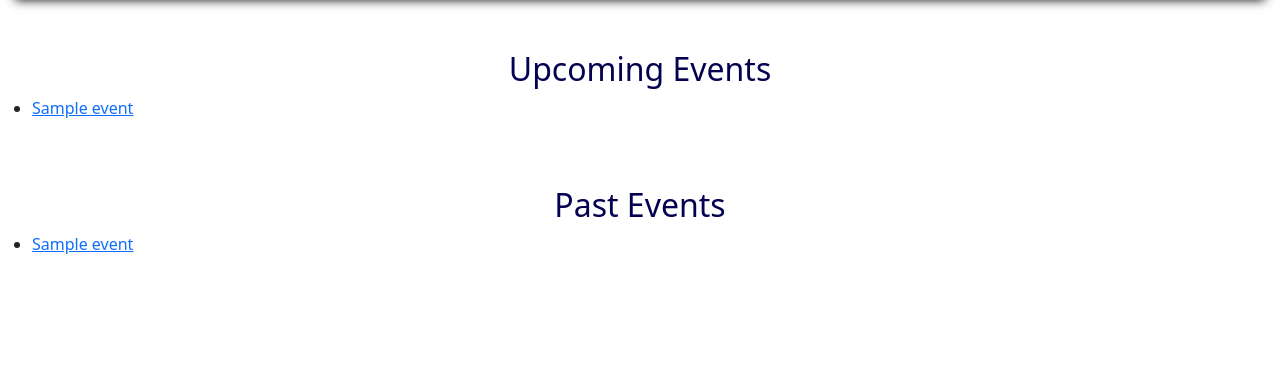
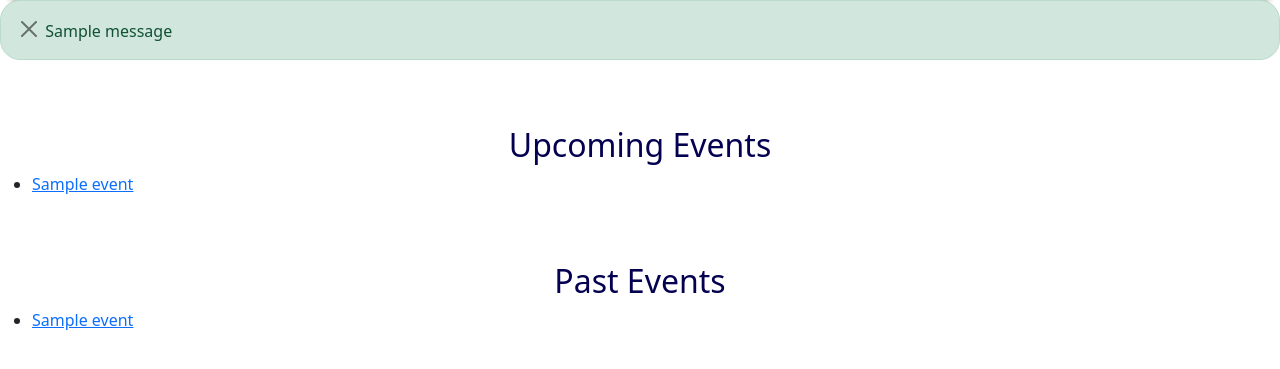
Before and after one commit to ECE444-2023Fall/UofT-EventHub, a Flask app: template app/templates/user_organizer_page.html in a window 1280 px wide. Shown: the part 75-444 px from the top of the page. Run offline with Flask 3, Linux system fonts and the light colour scheme; the template is opened without the code that fills it: most values are stand-ins (such as "Sample title", 1, 10 or a date in 2020); one stand-in notice (Sample message) is shown; parts of the project's set-up code (start-up, migrations or seed data) failed here and were passed over; some libraries are stand-ins or nearby versions; some web fonts are replaced.

Commit message:
Added flash message block to remaining html files and also made the messages more rounded via CSS styling.

```diff
--- a/app/events.py
+++ b/app/events.py
@@ -342,7 +342,6 @@ def register_for_event(event_id):
     db.session.add(new_registration)
     db.session.commit()
 
-    # flash("Registered for the event!", category="success")
     event = EventDetails.query.filter_by(id=event_id).first()
     return redirect(url_for('events.show_event', id=event_id))
 
--- a/app/static/style.css
+++ b/app/static/style.css
@@ -315,3 +315,8 @@ h1.heading {
   font-size: 130px; /* Adjust the font size as needed */
   vertical-align: middle;
 }
+
+/* The style below is for the flash messages: */
+.alert {
+  border-radius: 20px;
+}
--- a/app/templates/user_organizer_page.html
+++ b/app/templates/user_organizer_page.html
@@ -3,6 +3,16 @@
 {% block title %}Organizer Main Page for Users{% endblock %}
 
 {% block content %}
+    {% with messages = get_flashed_messages(with_categories=true) %}
+    {% if messages %}
+    {% for category, message in messages %}
+    <div class="alert alert-{{ category }}" role="alert">
+        <button type="button" class="btn-close" data-dismiss="alert"></button>
+        {{ message }}
+    </div>
+    {% endfor %}
+    {% endif %}
+    {% endwith %}
     {% block page_content %}
     <div class="page-header">
         <h2 style="color: #050151;">Upcoming Events</h2>
```
Also changed, not shown: app/templates/user_organizers_list.html (+11 -0 lines).
